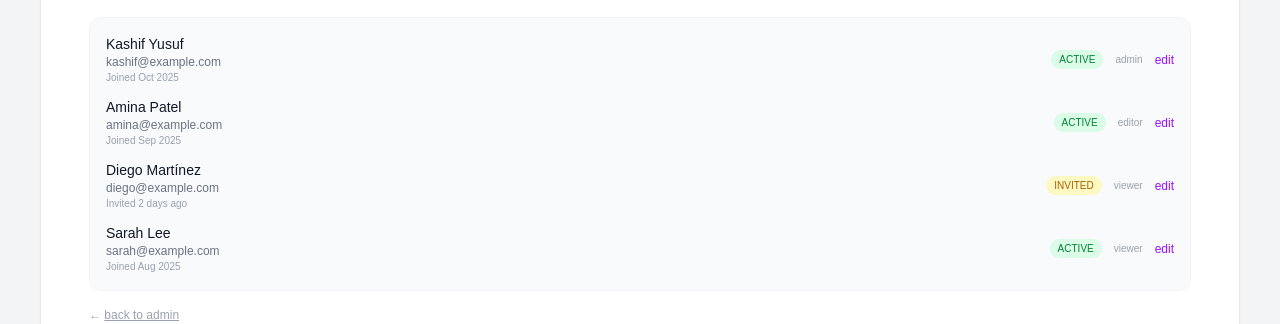
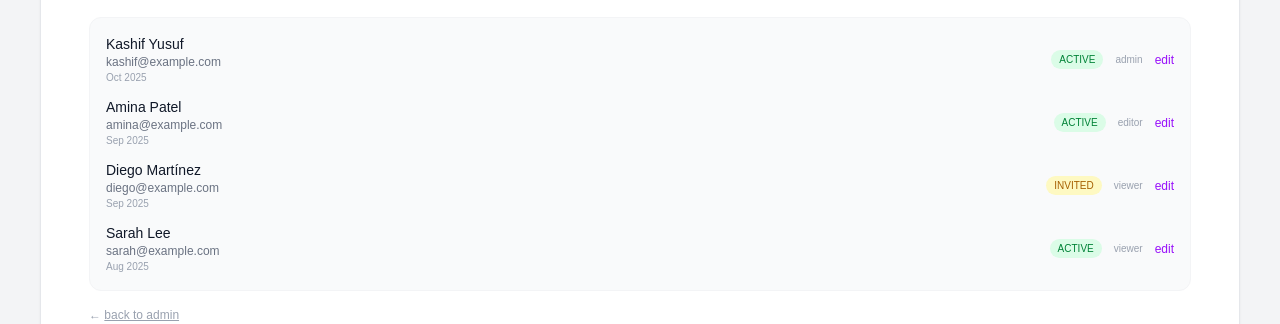
Before and after one commit to Foundzie/foundzie-v2, a Next.js app: page /admin/users in a window 1280 px wide. Shown: the part 180-504 px from the top of the page. Built offline with nearby package versions, Linux system fonts and the light colour scheme.

Commit message:
Fix admin users mock exports and edit page

```diff
--- a/src/app/admin/users/[id]/page.tsx
+++ b/src/app/admin/users/[id]/page.tsx
@@ -2,20 +2,23 @@
 import Link from 'next/link';
 import mockUsers from '@/app/data/users';
 
-interface PageProps {
-  params: { id: string };
-}
+type AdminEditUserPageProps = {
+  params: {
+    id: string;
+  };
+};
 
-export default function AdminEditUserPage({ params }: PageProps) {
+export default function AdminEditUserPage({ params }: AdminEditUserPageProps) {
   const user = mockUsers.find((u) => u.id === params.id);
 
   if (!user) {
     return (
       <main className="min-h-screen bg-white px-6 py-6">
-        <p className="text-sm text-red-500 mb-4">User not found.</p>
-        <Link href="/admin/users" className="text-xs text-gray-400">
+        <Link href="/admin/users" className="text-xs text-gray-400 mb-4 inline-block">
           ← back to users
         </Link>
+        <h1 className="text-xl font-semibold text-gray-900 mb-2">User not found</h1>
+        <p className="text-sm text-gray-500">No user with id {params.id} in mock data.</p>
       </main>
     );
   }
@@ -30,7 +33,7 @@ export default function AdminEditUserPage({ params }: PageProps) {
         Edit user: {user.name}
       </h1>
       <p className="text-sm text-gray-500 mb-6">
-        This matches our mock data stored in <code className="text-xs">src/app/data/users.ts</code>.
+        This matches our mock data in <code>src/app/data/users.ts</code>.
       </p>
 
       <form className="space-y-4 bg-gray-50 border border-gray-100 rounded-xl p-5 max-w-md">
--- a/src/app/data/users.ts
+++ b/src/app/data/users.ts
@@ -1,25 +1,24 @@
 // src/app/data/users.ts
 
 export type UserStatus = 'active' | 'invited' | 'disabled';
-export type UserRole = 'admin' | 'editor' | 'viewer';
 
-export interface AdminUser {
+export interface AppUser {
   id: string;
   name: string;
   email: string;
-  role: UserRole;
+  role: 'admin' | 'editor' | 'viewer';
   status: UserStatus;
-  joined: string; // nice-to-have text like "Joined Oct 2025"
+  joined: string; // e.g. "Oct 2025"
 }
 
-const mockUsers: AdminUser[] = [
+export const mockUsers: AppUser[] = [
   {
     id: '1',
     name: 'Kashif Yusuf',
     email: 'kashif@example.com',
     role: 'admin',
     status: 'active',
-    joined: 'Joined Oct 2025',
+    joined: 'Oct 2025',
   },
   {
     id: '2',
@@ -27,7 +26,7 @@ const mockUsers: AdminUser[] = [
     email: 'amina@example.com',
     role: 'editor',
     status: 'active',
-    joined: 'Joined Sep 2025',
+    joined: 'Sep 2025',
   },
   {
     id: '3',
@@ -35,7 +34,7 @@ const mockUsers: AdminUser[] = [
     email: 'diego@example.com',
     role: 'viewer',
     status: 'invited',
-    joined: 'Invited 2 days ago',
+    joined: 'Sep 2025',
   },
   {
     id: '4',
@@ -43,8 +42,9 @@ const mockUsers: AdminUser[] = [
     email: 'sarah@example.com',
     role: 'viewer',
     status: 'active',
-    joined: 'Joined Aug 2025',
+    joined: 'Aug 2025',
   },
 ];
 
+// so you can do both `import { mockUsers } ...` and `import users ...`
 export default mockUsers;
```
